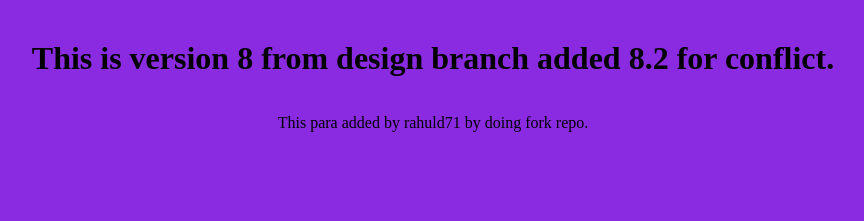
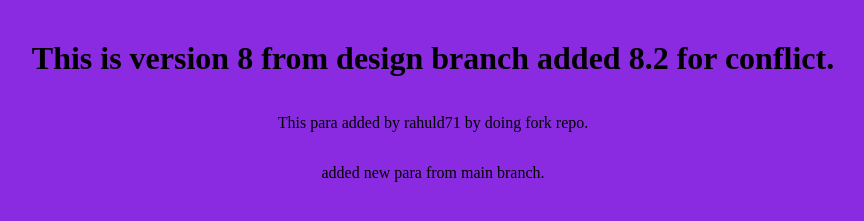
Before and after one commit to rdcode369/myrepo, a plain HTML site: page index.html in a window 1280 px wide. Shown: the part 381-602 px from the top of the page, without its empty margins (207-1071 px from the left). Drawn offline with Linux system fonts and the light colour scheme.

Commit message:
Update index.html - added new text.

```diff
--- a/index.html
+++ b/index.html
@@ -16,6 +16,7 @@
     <h1>This is version 7.</h1>
     <h1>This is version 8 from design branch added 8.2 for conflict.</h1>
     <p>This para added by rahuld71 by doing fork repo.</p>
+    <p>added new para from main branch.</p>
 </body>
 
 
```
